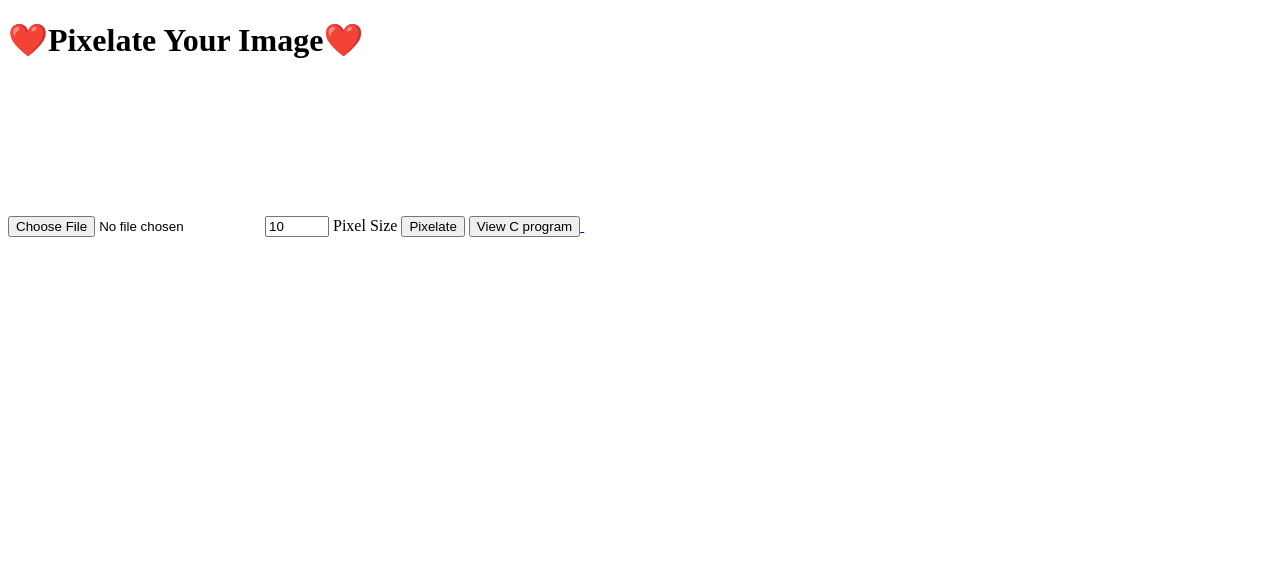
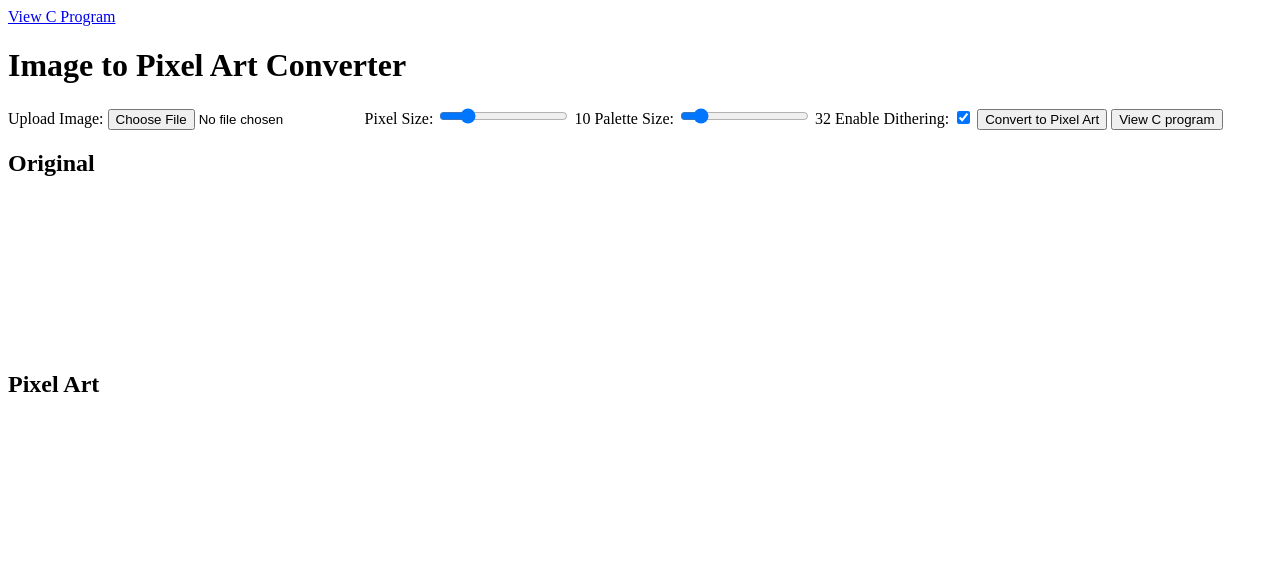
Before and after one commit to vbtgongithub/pixelart, a plain HTML site: page index.html in a window 1280 px wide. Drawn offline with Linux system fonts and the light colour scheme.

Commit message:
Update index.html

```diff
--- a/index.html
+++ b/index.html
@@ -1,24 +1,44 @@
 <!DOCTYPE html>
 <html lang="en">
+<head>
+    <meta charset="UTF-8">
+    <meta name="viewport" content="width=device-width, initial-scale=1.0">
+    <title>Image to Pixel Art Converter</title>
+    <link rel="stylesheet" href="style.css">
+    <a href="cprogram.html">View C Program</a>
+</head>
+<body>
+    <div class="container">
+        <h1>Image to Pixel Art Converter</h1>
+        <div class="controls">
+            <label for="imageUpload">Upload Image:</label>
+            <input type="file" id="imageUpload" accept="image/*">
 
-<head>
-  <meta charset="UTF-8">
-  <title>Pixelate Image</title>
-  <link rel="stylesheet" href="style.css">
-</head>
+            <label for="pixelSize">Pixel Size:</label>
+            <input type="range" id="pixelSize" min="1" max="50" value="10">
+            <span id="pixelSizeValue">10</span>
 
-<body>
-  <h1> ❤️Pixelate Your Image❤️</h1>
+            <label for="paletteSize">Palette Size:</label>
+            <input type="range" id="paletteSize" min="2" max="256" value="32">
+            <span id="paletteSizeValue">32</span>
 
-  <input type="file" id="upload" accept="image/*">
-  <input type="number" id="pixelSize" value="10" min="1" max="100">
-  <label for="pixelSize">Pixel Size</label>
-  <button onclick="pixelate()">Pixelate</button>
-  <a href="cProgram.html">
-    <button>View C program</button>
-  </a>
-  <canvas id="canvas"></canvas>
-  <script src="script.js"></script>
+            <label for="ditherEnabled">Enable Dithering:</label>
+            <input type="checkbox" id="ditherEnabled" checked>
+
+            <button id="convertBtn">Convert to Pixel Art</button>
+            <button id="cprogram"> View C program</button>
+        </div>
+        <div class="canvas-container">
+            <div>
+                <h2>Original</h2>
+                <canvas id="originalCanvas"></canvas>
+            </div>
+            <div>
+                <h2>Pixel Art</h2>
+                <canvas id="pixelArtCanvas"></canvas>
+            </div>
+        </div>
+    </div>
+    <script src="script.js"></script>
 </body>
-
 </html>
```
